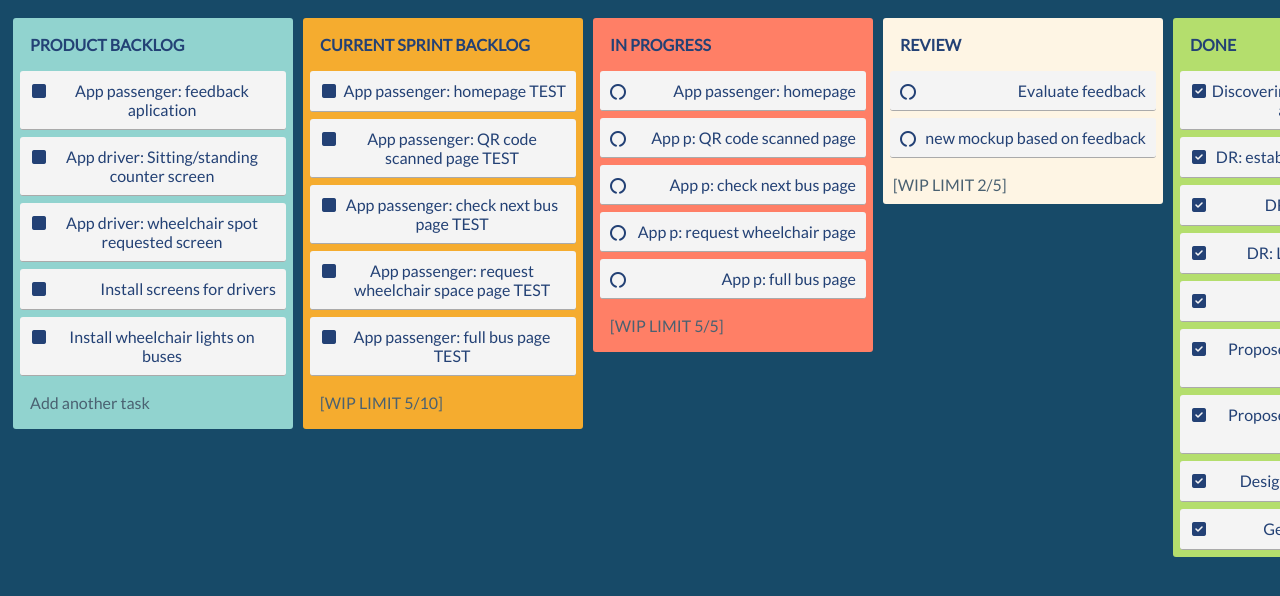
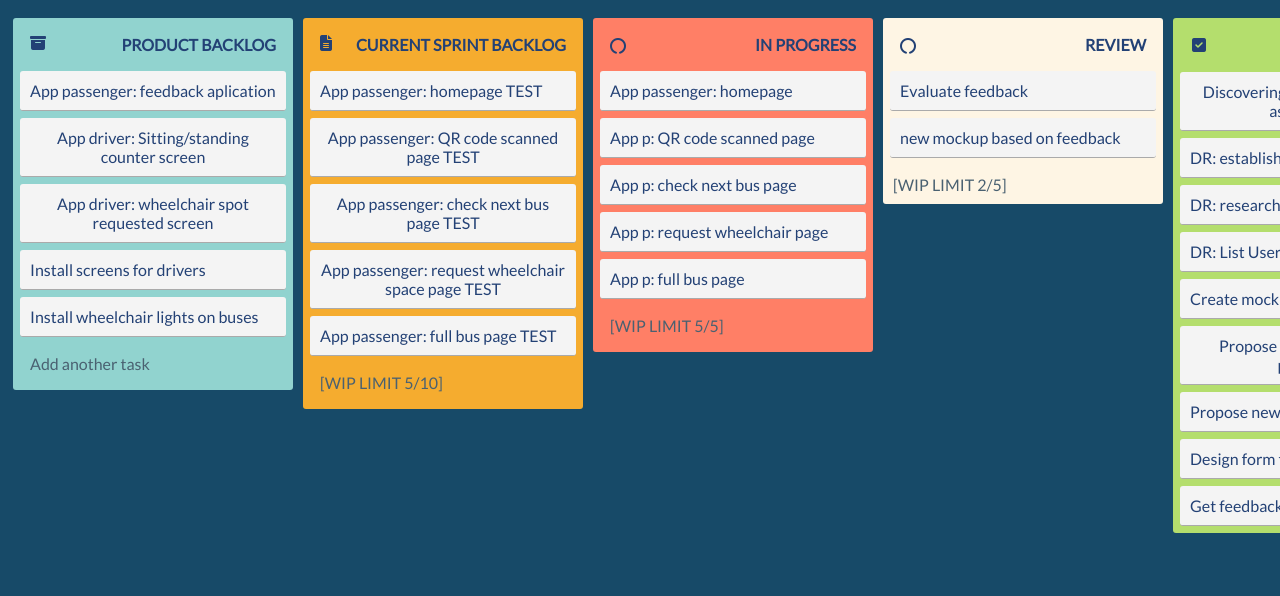
Before and after one commit to xochitl-b/csp-ps_ca3, a plain HTML site: page index.html in a window 1280 px wide. Shown: the top 596 px of the page. Drawn offline with nearby package versions, Linux system fonts and the light colour scheme.

Commit message:
validated

```diff
--- a/index.html
+++ b/index.html
@@ -13,58 +13,58 @@
 <!-- partial:index.partial.html -->
 <div id="main">
   <div class="list PBacklog">
-    <div class="title removable editable">PRODUCT BACKLOG</div>
+    <div class="title removable editable"><i class="fa-solid fa-box-archive"></i>PRODUCT BACKLOG</div>
     <div class="content">
-      <div class="card removable editable" style=""><i class="fa fa-square" aria-hidden="true"></i>App passenger: feedback aplication</div>
-      <div class="card removable editable" style=""><i class="fa fa-square" aria-hidden="true"></i>App driver: Sitting/standing counter screen</div>
-      <div class="card removable editable" style=""><i class="fa fa-square" aria-hidden="true"></i>App driver: wheelchair spot requested screen</div>
-      <div class="card removable editable" style=""><i class="fa fa-square" aria-hidden="true"></i>Install screens for drivers</div>
-      <div class="card removable editable" style=""><i class="fa fa-square" aria-hidden="true"></i>Install wheelchair lights on buses</div>
+      <div class="card removable editable" style="">App passenger: feedback aplication</div>
+      <div class="card removable editable" style="">App driver: Sitting/standing counter screen</div>
+      <div class="card removable editable" style="">App driver: wheelchair spot requested screen</div>
+      <div class="card removable editable" style="">Install screens for drivers</div>
+      <div class="card removable editable" style="">Install wheelchair lights on buses</div>
     </div>
     <div class="add-card editable">Add another task</div>
   </div>
   <div class="list SBacklog">
-    <div class="title removable editable">CURRENT SPRINT BACKLOG</div>
+    <div class="title removable editable"><i class="fa-solid fa-file-lines"></i>CURRENT SPRINT BACKLOG</div>
     <div class="content">
-      <div class="card removable editable" style=""><i class="fa fa-square" aria-hidden="true"></i>App passenger: homepage TEST</div>
-      <div class="card removable editable" style=""><i class="fa fa-square" aria-hidden="true"></i>App passenger: QR code scanned page TEST</div>
-      <div class="card removable editable" style=""><i class="fa fa-square" aria-hidden="true"></i>App passenger: check next bus page TEST</div>
-      <div class="card removable editable" style=""><i class="fa fa-square" aria-hidden="true"></i>App passenger: request wheelchair space page TEST</div>
-      <div class="card removable editable" style=""><i class="fa fa-square" aria-hidden="true"></i>App passenger: full bus page TEST</div>
+      <div class="card removable editable" style="">App passenger: homepage TEST</div>
+      <div class="card removable editable" style="">App passenger: QR code scanned page TEST</div>
+      <div class="card removable editable" style="">App passenger: check next bus page TEST</div>
+      <div class="card removable editable" style="">App passenger: request wheelchair space page TEST</div>
+      <div class="card removable editable" style="">App passenger: full bus page TEST</div>
     </div>
     <div class="add-card editable">[WIP LIMIT 5/10]</div>
   </div>
   <div class="list Progress">
-    <div class="title removable editable">IN PROGRESS</div>
+    <div class="title removable editable"><i class="fas fa-circle-notch fa-spin"></i>IN PROGRESS</div>
     <div class="content">
-      <div class="card removable editable" style=""><i class="fas fa-circle-notch fa-spin"></i>App passenger: homepage </div>
-      <div class="card removable editable" style=""><i class="fas fa-circle-notch fa-spin"></i>App p: QR code scanned page</div>
-      <div class="card removable editable" style=""><i class="fas fa-circle-notch fa-spin"></i>App p: check next bus page</div>
-      <div class="card removable editable" style=""><i class="fas fa-circle-notch fa-spin"></i>App p: request wheelchair page</div>
-      <div class="card removable editable" style=""><i class="fas fa-circle-notch fa-spin"></i>App p: full bus page</div>
+      <div class="card removable editable" style="">App passenger: homepage </div>
+      <div class="card removable editable" style="">App p: QR code scanned page</div>
+      <div class="card removable editable" style="">App p: check next bus page</div>
+      <div class="card removable editable" style="">App p: request wheelchair page</div>
+      <div class="card removable editable" style="">App p: full bus page</div>
     </div>
     <div class="add-card editable">[WIP LIMIT 5/5]</div>
   </div>
   <div class="list Review">
-    <div class="title removable editable">REVIEW</div>
+    <div class="title removable editable"><i class="fas fa-circle-notch fa-spin"></i>REVIEW</div>
     <div class="content">
-      <div class="card removable editable" style=""><i class="fas fa-circle-notch fa-spin"></i>Evaluate feedback </div>
-      <div class="card removable editable" style=""><i class="fas fa-circle-notch fa-spin"></i>new mockup based on feedback</div>
+      <div class="card removable editable" style="">Evaluate feedback </div>
+      <div class="card removable editable" style="">new mockup based on feedback</div>
     </div>
     <div class="add-card">[WIP LIMIT 2/5]</div>
   </div>
   <div class="list Done">
-    <div class="title removable editable">DONE</div>
+    <div class="title removable editable"><i class="fa fa-check-square" aria-hidden="true"></i>DONE</div>
     <div class="content">
-      <div class="card removable editable" style=""><i class="fa fa-check-square" aria-hidden="true"></i>Discovering requirements: (DR) assumptions</div>
-      <div class="card removable editable" style=""><i class="fa fa-check-square" aria-hidden="true"></i>DR: establishing Problem Space</div>
-      <div class="card removable editable" style=""><i class="fa fa-check-square" aria-hidden="true"></i>DR: research current UX</div>
-      <div class="card removable editable" style=""><i class="fa fa-check-square" aria-hidden="true"></i>DR: List User requirements</div>
-      <div class="card removable editable" style=""><i class="fa fa-check-square" aria-hidden="true"></i>Create mockups</div>
-      <div class="card removable editable" style=""><i class="fa fa-check-square" aria-hidden="true"></i>Propose new User journey: passenger</div>
-      <div class="card removable editable" style=""><i class="fa fa-check-square" aria-hidden="true"></i>Propose new User journey: driver</div>
-      <div class="card removable editable" style=""><i class="fa fa-check-square" aria-hidden="true"></i>Design form to get feedback</div>
-      <div class="card removable editable" style=""><i class="fa fa-check-square" aria-hidden="true"></i>Get feedback on mockup</div>
+      <div class="card removable editable" style="">Discovering requirements: (DR) assumptions</div>
+      <div class="card removable editable" style="">DR: establishing Problem Space</div>
+      <div class="card removable editable" style="">DR: research current UX</div>
+      <div class="card removable editable" style="">DR: List User requirements</div>
+      <div class="card removable editable" style="">Create mockups</div>
+      <div class="card removable editable" style="">Propose new User journey: passenger</div>
+      <div class="card removable editable" style="">Propose new User journey: driver</div>
+      <div class="card removable editable" style="">Design form to get feedback</div>
+      <div class="card removable editable" style="">Get feedback on mockup</div>
     </div>
   </div>
 <!--
@@ -83,9 +83,10 @@
 </div>
 -->
 <div class="add-list">
-  <div class="title editable">ADDITIONAL RESOURCES</div>
-  <div class="card removable editable resource-item" style=""><i class="fa fa-square" aria-hidden="true"></i>Buget for new ticket machines</div>
-  <div class="card removable editable resource-item" style=""><i class="fa fa-square" aria-hidden="true"></i>Permissions for QR code signs on bus stops</div>
+  <div class="title editable"><i class="fa-solid fa-folder-open"></i>ADDITIONAL RESOURCES</div>
+  <div class="card removable editable resource-item" style="">Buget for new ticket machines</div>
+  <div class="card removable editable resource-item" style="">Permissions for QR code signs on bus stops</div>
+</div>
 </div>
 <!-- partial -->
   <script src='https://cdn.jsdelivr.net/npm/sortablejs@latest/Sortable.min.js'></script><script  src="./script.js"></script>
--- a/style.css
+++ b/style.css
@@ -114,4 +114,5 @@ resource-item {
 }
 .fa{
   margin: 2px;
+  width: 2px;
 }
```
